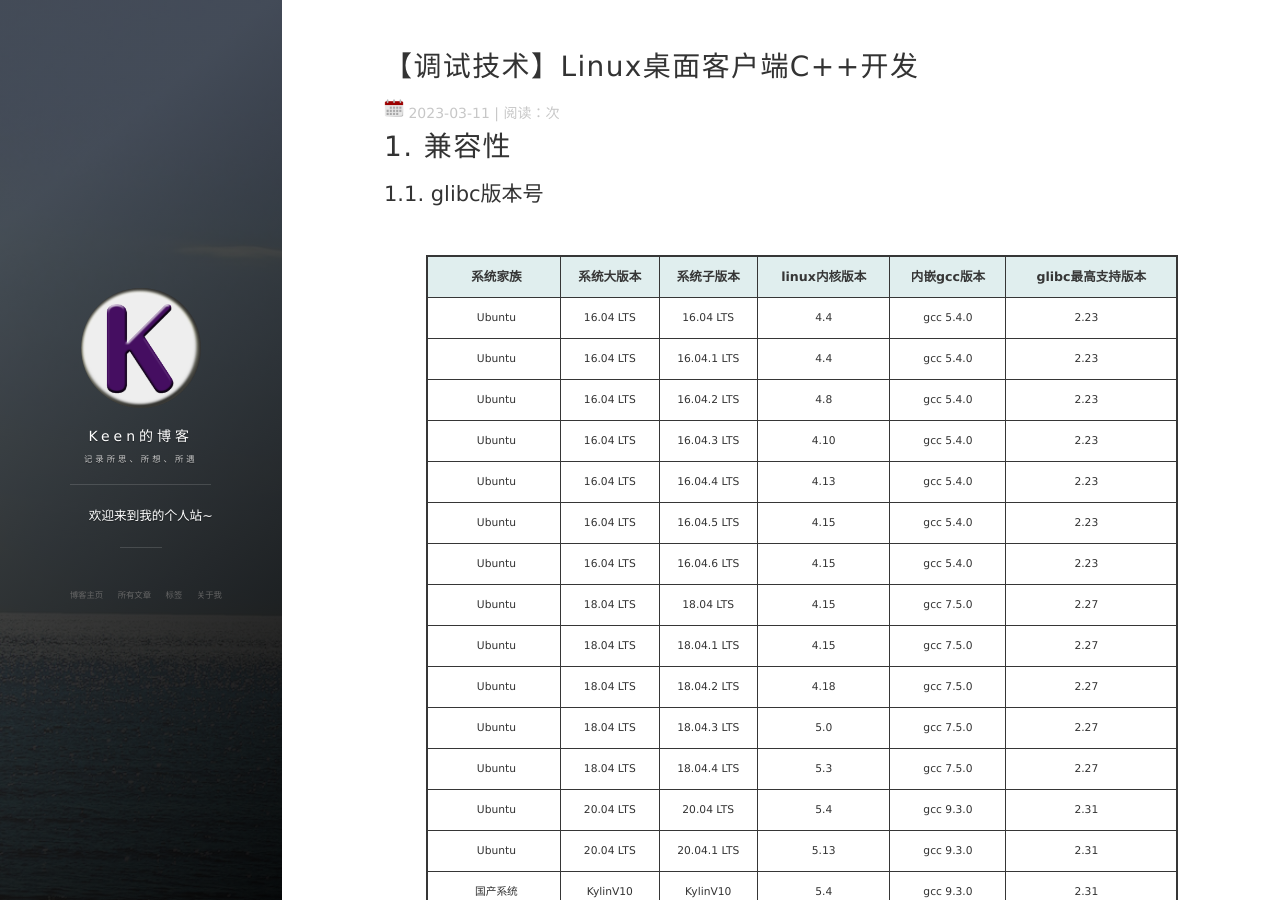
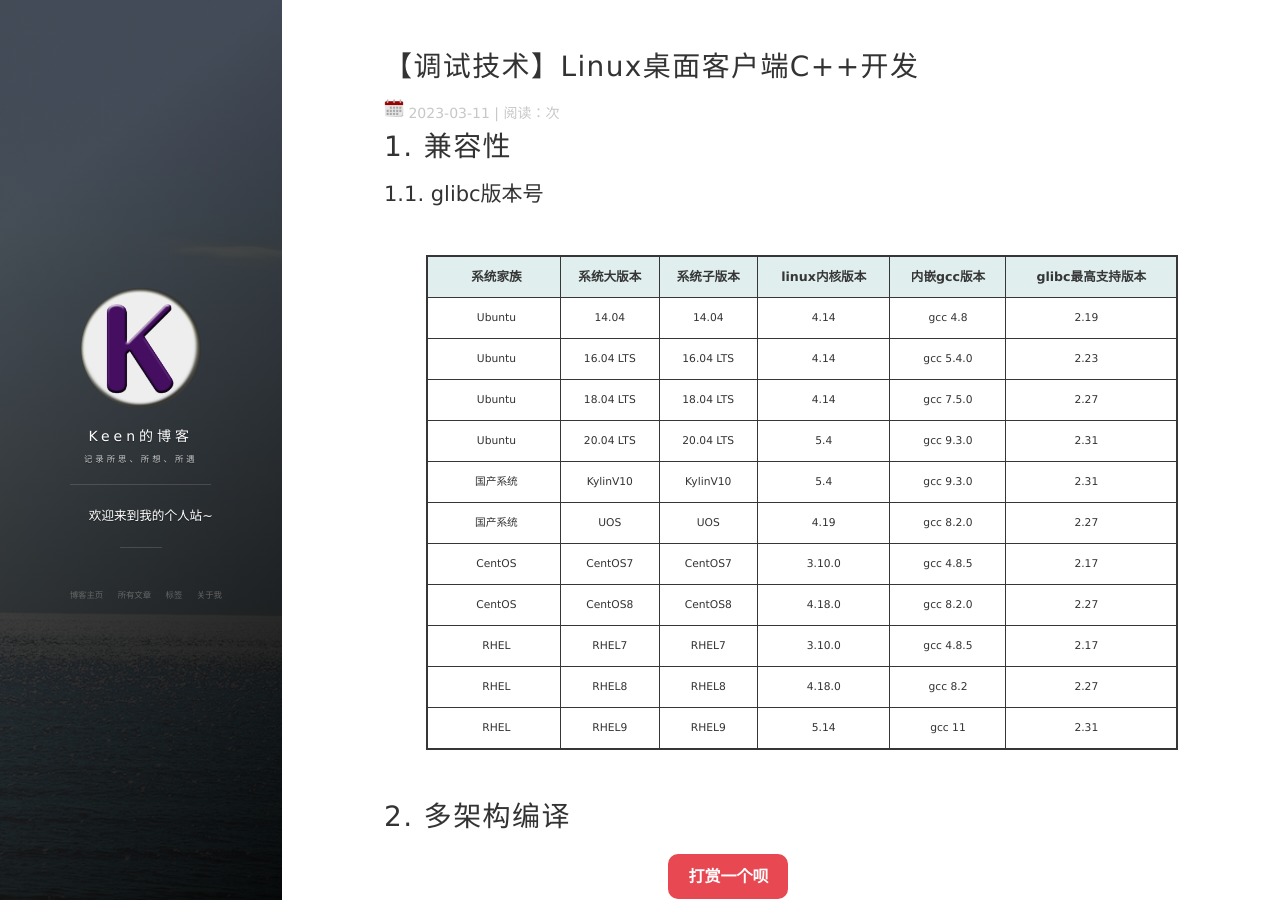
Before and after one commit to Keenjin/Keenjin.github.io, a Jekyll site: the page built from _posts/2023-03-11-linux_desktop_client.md, in a window 1280 px wide and 900 px high. Built offline with Jekyll 4.4.1, drawn with Linux system fonts in a browser that asks for light colours; nearby versions of some CDN libraries; comment, search, counter and statistics services are not loaded.

Commit message:
linux客户端开发

```diff
--- a/_posts/2023-03-11-linux_desktop_client.md
+++ b/_posts/2023-03-11-linux_desktop_client.md
@@ -11,20 +11,10 @@ tags: Linux
 
 |系统家族	|系统大版本	|系统子版本	|linux内核版本	|内嵌gcc版本	|glibc最高支持版本|
 |:---------:|:--------:|:--------:|:------------:|:-------------:|:---------------:|
-|Ubuntu	|16.04 LTS	|16.04 LTS	|4.4	|gcc 5.4.0|	2.23|
-|Ubuntu|16.04 LTS|16.04.1 LTS	|4.4|gcc 5.4.0|	2.23|
-|Ubuntu|16.04 LTS|16.04.2 LTS	|4.8|gcc 5.4.0|	2.23|
-|Ubuntu|16.04 LTS|16.04.3 LTS	|4.10|gcc 5.4.0|	2.23|
-|Ubuntu|16.04 LTS|16.04.4 LTS	|4.13|gcc 5.4.0|	2.23|
-|Ubuntu|16.04 LTS|16.04.5 LTS	|4.15|gcc 5.4.0|	2.23|
-|Ubuntu|16.04 LTS|16.04.6 LTS	|4.15|gcc 5.4.0|	2.23|
-|Ubuntu|18.04 LTS	|18.04 LTS|	4.15	|gcc 7.5.0|	2.27|
-|Ubuntu|18.04 LTS|18.04.1 LTS	|4.15|gcc 7.5.0|	2.27|
-|Ubuntu|18.04 LTS|18.04.2 LTS	|4.18|gcc 7.5.0|	2.27|
-|Ubuntu|18.04 LTS|18.04.3 LTS	|5.0|gcc 7.5.0|	2.27|
-|Ubuntu|18.04 LTS|18.04.4 LTS	|5.3|gcc 7.5.0|	2.27|
+|Ubuntu	|14.04	|14.04	|4.14	|gcc 4.8|	2.19|
+|Ubuntu	|16.04 LTS	|16.04 LTS	|4.14	|gcc 5.4.0|	2.23|
+|Ubuntu|18.04 LTS	|18.04 LTS|	4.14	|gcc 7.5.0|	2.27|
 |Ubuntu|20.04 LTS	|20.04 LTS	|5.4|	gcc 9.3.0|	2.31|
-|Ubuntu|20.04 LTS|20.04.1 LTS	|5.13|gcc 9.3.0|	2.31|
 |国产系统	|KylinV10	|KylinV10|	5.4|	gcc 9.3.0	|2.31|
 |国产系统|UOS|	UOS	|4.19|	gcc 8.2.0|	2.27|
 |CentOS	|CentOS7|	CentOS7|	3.10.0	|gcc 4.8.5	|2.17|
```
